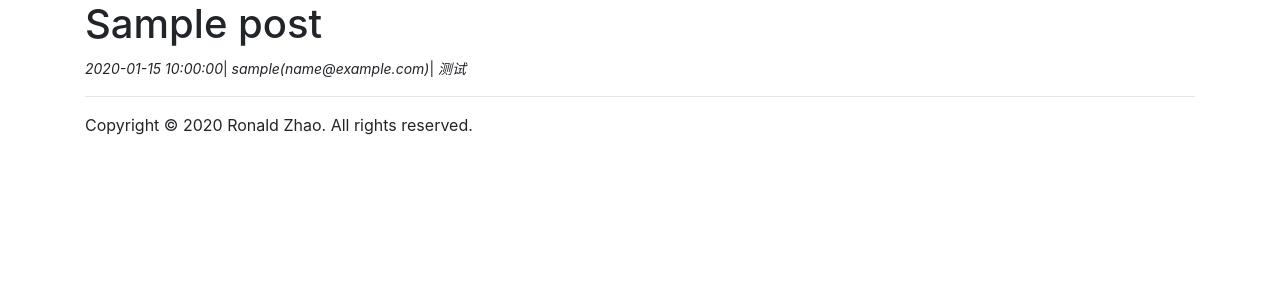
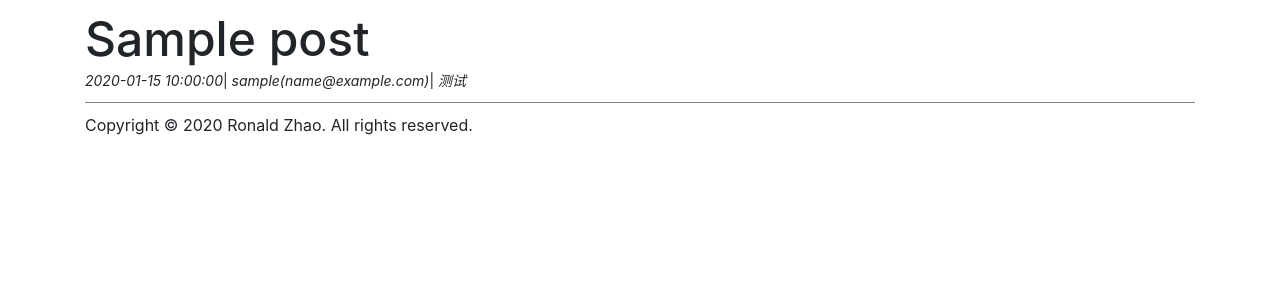
Before and after one commit to RonaldZhao/flask-bootstrap-blog, a Flask app: template blog/templates/detail.html in a window 1280 px wide. Shown: the part 56-356 px from the top of the page. Run offline with Flask 2, Linux system fonts and the light colour scheme; tables that the repository leaves empty hold one stand-in row (values such as "Sample post"); the template is opened without the code that fills it: values that come from a table or form of the project are taken from there, most other values are stand-ins (such as "Sample title", 1, 10 or a date in 2020); some libraries are stand-ins or nearby versions.

Commit message:
优化显示效果

```diff
--- a/blog/templates/detail.html
+++ b/blog/templates/detail.html
@@ -4,18 +4,32 @@
 
 {% block styles %}
     <link rel="stylesheet" href="{{ url_for('static', filename='editormd/css/editormd.preview.min.css') }}">
+    <style>
+    #post-title {
+        border-bottom: 1px solid grey;
+        padding: 10px 0;
+        margin-bottom: 10px;
+    }
+    #post-title > h1:first-child {
+        margin: 0;
+        padding: 0;
+        border: none;
+        font-size: 3em;
+    }
+    </style>
 {% endblock %}
 
 {% block content %}
 <div class="container">
     <div id="post">
+        <div id="post-title">
             <h1>{{ post.title }}</h1>
             <small>
                 <i class="fas fa-calendar">{{ post.post_time }}</i>|
                 <i class="fas fa-user">{{ post.author.user_name }}({{ post.author.email }})</i>|
                 <i class="fas fa-tags">测试</i>
             </small>
-        <hr>
+        </div>
         <textarea style="display: none;">{{ post.content }}</textarea>
         {% if post.author.email == current_user.email %}
         <a href="{{ url_for('editpost', id=post.id) }}" class="btn btn-danger btn-block">编辑</a>
```
Lines whose indentation alone changed are shown as unchanged.
